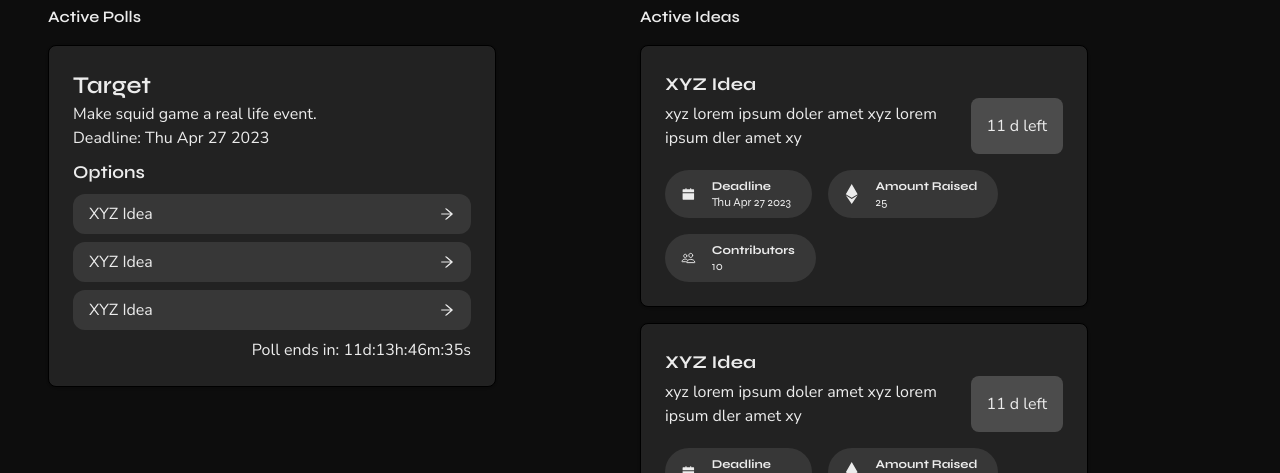
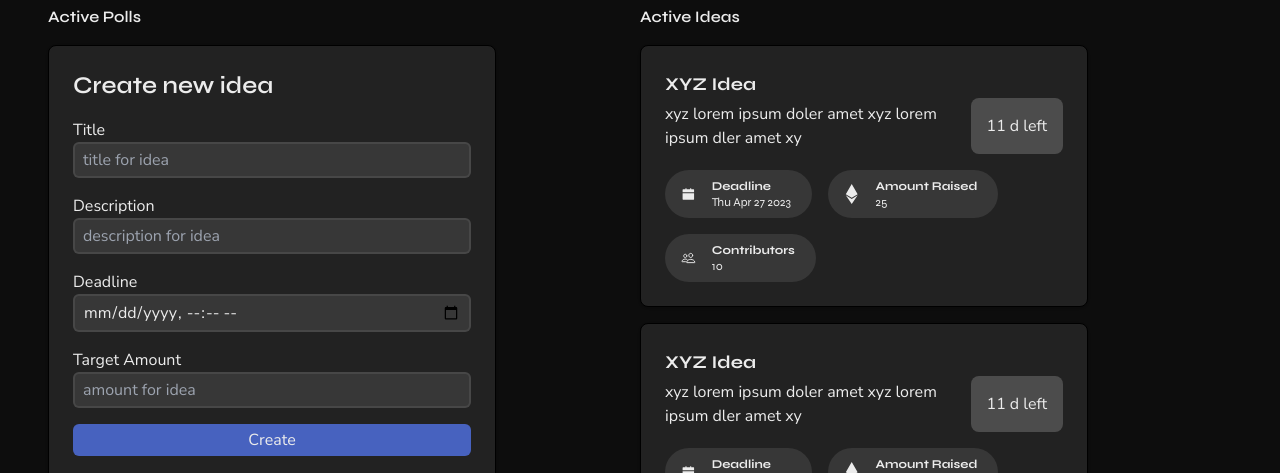
Before and after one commit to kunalkeshan/Token-Tribe, a Next.js app in the folder client/: page /communities/mr-beast in a window 1280 px wide. Shown: the part 327-800 px from the top of the page. Built offline with nearby package versions, Linux system fonts and the light colour scheme.

Commit message:
chore: replace poll with create idea form

```diff
--- a/client/components/cards/PollCard.tsx
+++ b/client/components/cards/PollCard.tsx
@@ -2,35 +2,40 @@ import React from 'react';
 import { Ideas, Poll } from '@/data/communities';
 import Countdown, { CountdownRendererFn } from 'react-countdown';
 import { AiOutlineArrowRight } from 'react-icons/ai';
+import { IoIosAddCircle } from 'react-icons/io';
 
-const PollCard: React.FC<Poll & { ideas: Ideas }> = ({
-	deadline,
-	target,
-	ideas,
-}) => {
-	const renderer: CountdownRendererFn = ({
-		days,
-		hours,
-		minutes,
-		seconds,
-		completed,
-	}) => {
-		if (completed) {
-			return <></>;
-		} else {
-			return (
-				<>
-					{days}d:{hours}h:{minutes}m:{seconds}s
-				</>
-			);
-		}
-	};
+const PollCard: React.FC<Poll & { ideas: Ideas }> = (
+	{
+		// deadline,
+		// target,
+		// ideas,
+	}
+) => {
+	// const renderer: CountdownRendererFn = ({
+	// 	days,
+	// 	hours,
+	// 	minutes,
+	// 	seconds,
+	// 	completed,
+	// }) => {
+	// 	if (completed) {
+	// 		return <></>;
+	// 	} else {
+	// 		return (
+	// 			<>
+	// 				{days}d:{hours}h:{minutes}m:{seconds}s
+	// 			</>
+	// 		);
+	// 	}
+	// };
 	return (
 		<div className='block max-w-md p-6 border bg-[#222] rounded-lg shadow border-black text-secondary mb-4'>
-			<h3 className='font-primary text-2xl font-semibold'>Target</h3>
-			<p>{target}</p>
-			<p>Deadline: {new Date(deadline).toDateString()}</p>
-			<p className='mt-2 font-primary font-semibold text-lg'>Options</p>
+			<h3 className='font-primary text-2xl font-semibold'>
+				Create new idea
+			</h3>
+			{/* <p>{target}</p> */}
+			{/* <p>Deadline: {new Date(deadline).toDateString()}</p> */}
+			{/* <p className='mt-2 font-primary font-semibold text-lg'>Options</p>
 			<ul className='flex flex-col gap-2 mt-2'>
 				{ideas.map((idea, idx) => (
 					<li
@@ -41,10 +46,61 @@ const PollCard: React.FC<Poll & { ideas: Ideas }> = ({
 						<AiOutlineArrowRight />
 					</li>
 				))}
-			</ul>
-			<p className='mt-2 w-full text-right'>
+				<li className='flex items-center hover:translate-x-1 transition-all cursor-pointer duration-300 justify-between px-4 py-2 rounded-xl bg-tertiary bg-opacity-20'>
+					<p>Create new idea</p> <IoIosAddCircle />
+				</li>
+			</ul> */}
+			<form className='mt-4 flex flex-col gap-4'>
+				<label htmlFor='title'>
+					<p>Title</p>
+					<input
+						type='text'
+						name='title'
+						id='title'
+						placeholder='title for idea'
+						className='w-full px-2 py-1 rounded-md border-2 border-tertiary border-opacity-20 transition-all duration-300 bg-opacity-20 bg-tertiary outline-none focus:border-opacity-100'
+					/>
+				</label>
+				<label htmlFor='description'>
+					<p>Description</p>
+					<input
+						type='text'
+						id='description'
+						name='target'
+						placeholder='description for idea'
+						className='w-full px-2 py-1 rounded-md border-2 border-tertiary border-opacity-20 transition-all duration-300 bg-opacity-20 bg-tertiary outline-none focus:border-opacity-100'
+					/>
+				</label>
+				<label htmlFor='deadline'>
+					<p>Deadline</p>
+					<input
+						type='datetime-local'
+						id='deadline'
+						name='deadline'
+						placeholder='deadline for idea'
+						className='w-full px-2 py-1 rounded-md border-2 border-tertiary border-opacity-20 transition-all duration-300 bg-opacity-20 bg-tertiary outline-none focus:border-opacity-100'
+					/>
+				</label>
+				<label htmlFor='amount'>
+					<p>Target Amount</p>
+					<input
+						type='text'
+						id='amount'
+						placeholder='amount for idea'
+						name='targetAmount'
+						className='w-full px-2 py-1 rounded-md border-2 border-tertiary border-opacity-20 transition-all duration-300 bg-opacity-20 bg-tertiary outline-none focus:border-opacity-100'
+					/>
+				</label>
+				<button
+					type='submit'
+					className='w-full text-center py-1 bg-[#5072E7] rounded-md hover:bg-opacity-100 bg-opacity-80 transition-all duration-300'
+				>
+					Create
+				</button>
+			</form>
+			{/* <p className='mt-2 w-full text-right'>
 				Poll ends in: <Countdown renderer={renderer} date={deadline} />
-			</p>
+			</p> */}
 		</div>
 	);
 };
```
